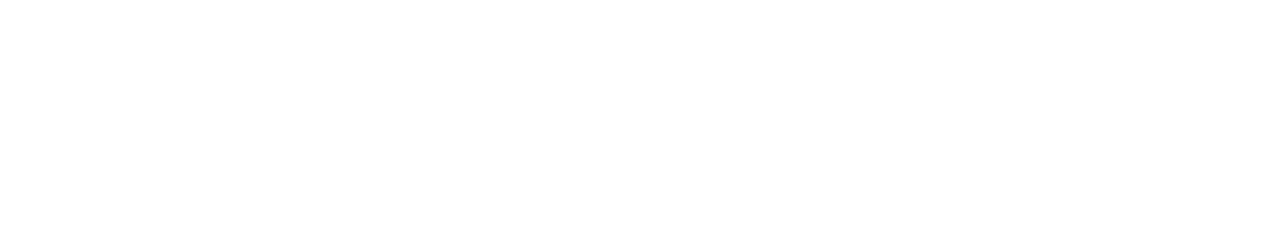
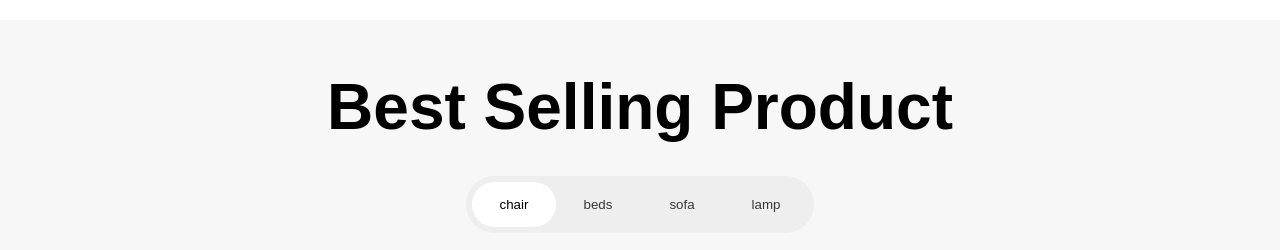
Before and after one commit to vitygo/online-store, a React (Vite) app: page / in a window 1280 px wide. Shown: the part 1468-1718 px from the top of the page. Before the commit the page ends 1488 px from the top, so only its background shows below. Built offline with nearby package versions, Linux system fonts and the light colour scheme.

Commit message:
new section

```diff
--- a/src/App.jsx
+++ b/src/App.jsx
@@ -1,7 +1,7 @@
 import Header from './components/Header/Header'
 import Hero from './components/Hero/Hero'
 import Features from './components/Features/Features'
-
+import BestProducts from './components/BestProducts/BestProducts'
 function App() {
 
 
@@ -11,6 +11,7 @@
     <Header/>
     <Hero/>
     <Features/>
+    <BestProducts/>
 
 
     </>
--- a/src/components/BestProducts/BestProducts.css
+++ b/src/components/BestProducts/BestProducts.css
@@ -0,0 +1,50 @@
+.best-products-section {
+    display: flex;
+    font-family: sans-serif;
+    flex-direction: column;
+    align-items: center;
+    height: 100vh;
+    background: #F7F7F7;
+    padding-top: 50px;
+}
+.best-products-section__title{
+    font-size: 4rem;
+}
+.best-products-section__navigation{
+    width: auto;
+    display: inline-flex;
+    align-items: center;
+    justify-content: center;
+    height: 57px;
+    border-radius: 44px;
+    padding: 5px;
+    background: #EEEEEE;
+    min-width: 348px;
+    margin-top: 32px;
+
+}
+
+.navigation__category{
+    border-radius: 32px;
+    padding: 5px;
+    border: none;
+    cursor: pointer;
+    background: none;
+    transition: 0.4s ease;
+    color: #1e1e1ee0;
+    min-width: 84px;
+    min-height: 45px;
+
+}
+
+.navigation__category:hover{
+    background: white;
+    color: black;
+
+
+}
+
+.navigation__category.active{
+    background: white;
+    color: black;
+}
--- a/src/components/BestProducts/BestProducts.jsx
+++ b/src/components/BestProducts/BestProducts.jsx
@@ -1,8 +1,38 @@
 import "./BestProducts.css"
+import React, {useState, useEffect} from 'react'
 
 export default function BestProducts(){
+
+    const [activeCategory, setActiveCategory] = useState('chair')
+
+
+    const chair = [
+        {categoryName: 'chair', productName: 'Sakarias Armchair', productPrice: 392},
+        {categoryName: 'chair', productName: 'Baltsar Chair', productPrice: 299},
+        {categoryName: 'chair', productName: 'Anjay Chair', productPrice: 519},
+        {categoryName: 'chair', productName: 'Nyantuy Chair', productPrice: 921},
+    ]
+
+
+    const categories = [
+        {categoryName: 'chair'},
+        {categoryName: 'beds'},
+        {categoryName: 'sofa'},
+        {categoryName: 'lamp'},
+    ]
+
+
+    function handleCategory(categoryName){
+        setActiveCategory(categoryName)
+
+    }
+
     return(
         <section className='best-products-section'>
+            <h2 className='best-products-section__title'>Best Selling Product</h2>
+            <div className="best-products-section__navigation">
+                {categories.map(category => <button className={`navigation__category ${activeCategory == category.categoryName ? 'active' : ''}`} onClick={() => handleCategory(category.categoryName)}>{category.categoryName}</button>)}
+            </div>
 
 
         </section>
```
